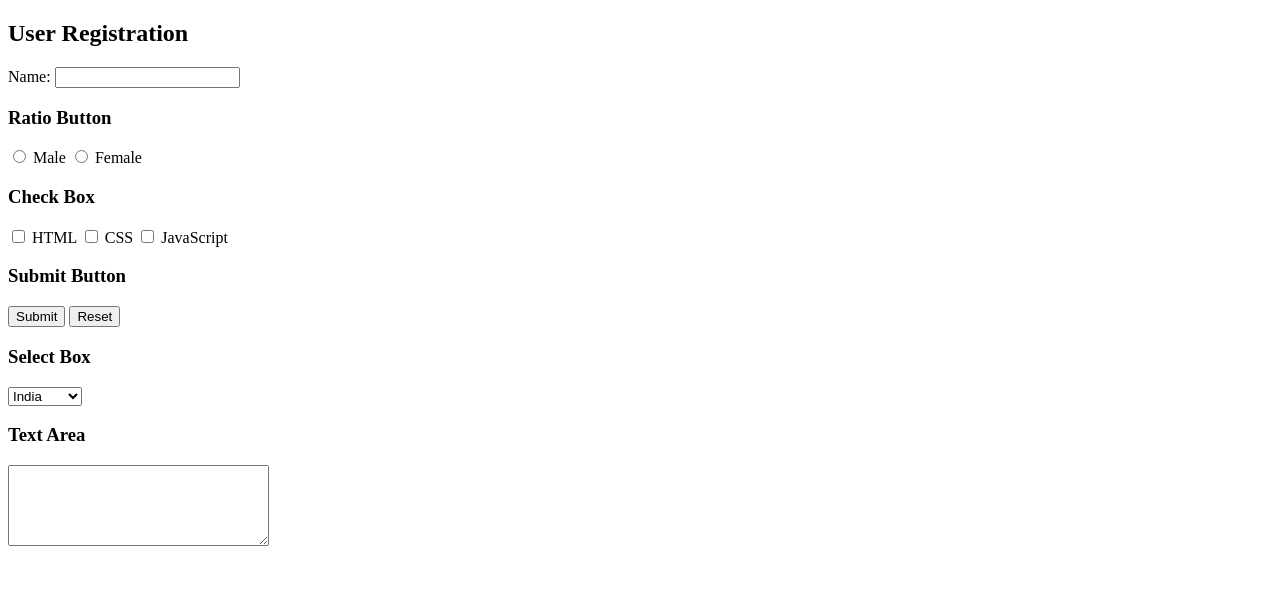
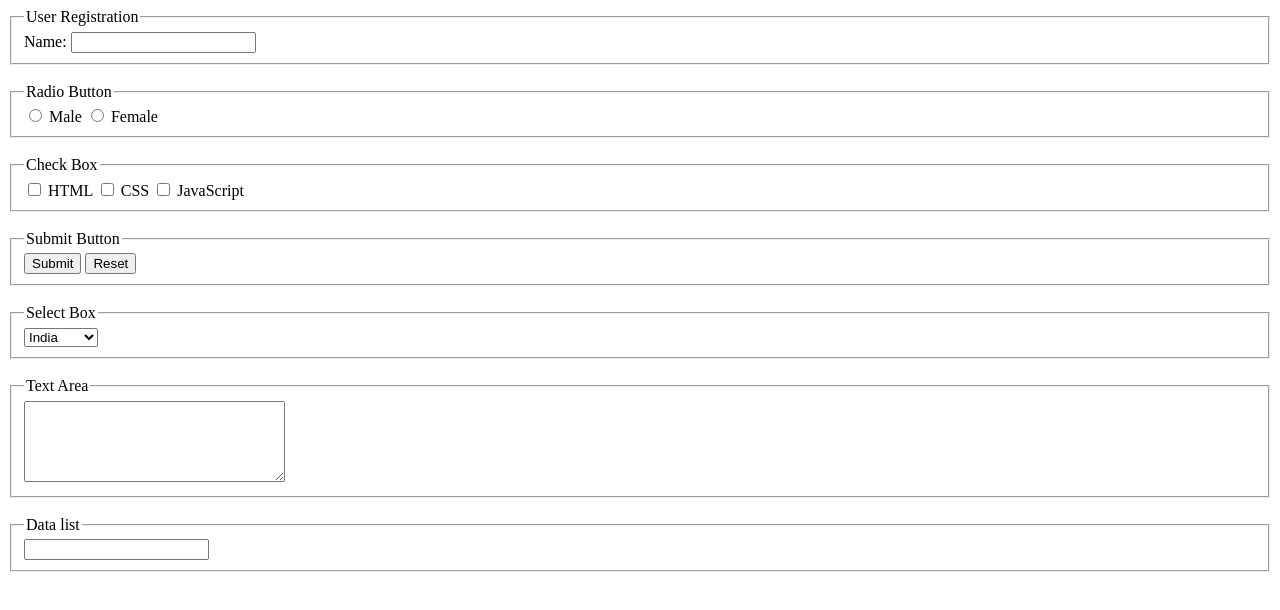
Before and after one commit to sobhankj/Front-End-mini-Projects, a plain HTML site: page HTML Project Basic/session16 forms/part2.html in a window 1280 px wide. Drawn offline with Linux system fonts and the light colour scheme.

Commit message:
Refactor form structure in session 16 part 2 by grouping elements into fieldsets for better organization and clarity. Added a data list input for fruit selection.

```diff
--- a/HTML Project Basic/session16 forms/part2.html
+++ b/HTML Project Basic/session16 forms/part2.html
@@ -7,29 +7,38 @@
 </head>
 <body>
     <form action="" method="get" autocomplete="on" target="_blank">
-        <h2>User Registration</h2>
+        <fieldset>
+            <legend>User Registration</legend>
             <label for="name">Name:</label>
             <input type="text" id="name" name="fname">
+        </fieldset>
         <br>
-        <h3>Ratio Button</h3>
+        <fieldset>
+            <legend>Radio Button</legend>
             <input type="radio" id="male" name="gender" value="male">
             <label for="male">Male</label>
             <input type="radio" id="female" name="gender" value="female">
             <label for="female">Female</label>
+        </fieldset>
         <br>
-        <h3>Check Box</h3>
+        <fieldset>
+            <legend>Check Box</legend>
             <input type="checkbox" id="html" name="skills1" value="html">
             <label for="html">HTML</label>
             <input type="checkbox" id="css" name="skills2" value="css">
             <label for="css">CSS</label>
             <input type="checkbox" id="javascript" name="skills3" value="javascript">
             <label for="javascript">JavaScript</label>
+        </fieldset>
         <br>
-        <h3>Submit Button</h3>
+        <fieldset>
+            <legend>Submit Button</legend>
             <input type="submit" value="Submit">
             <input type="reset" value="Reset">
+        </fieldset>
         <br>
-        <h3>Select Box</h3>
+        <fieldset>
+            <legend>Select Box</legend>
             <select name="country" id="country">
                 <option value="india">India</option>
                 <option value="usa">USA</option>
@@ -37,10 +46,23 @@
                 <option value="canada">Canada</option>
                 <option value="australia">Australia</option>
             </select>
+        </fieldset>
         <br>
-        <h3>Text Area</h3>
+        <fieldset>
+            <legend>Text Area</legend>
             <textarea name="message" id="message" cols="30" rows="5"></textarea>
+        </fieldset>
         <br>
+        <fieldset>
+            <legend>Data list</legend>
+            <input type="text" id="fruit" name="fruit" list="fruits">
+            <datalist id="fruits">
+                <option>Apple</option>
+                <option>Banana</option>
+                <option>Orange</option>
+                <option>Pineapple</option>
+            </datalist>
+        </fieldset>
     </form>
 </body>
 </html>
```
Lines whose indentation alone changed are shown as unchanged.
